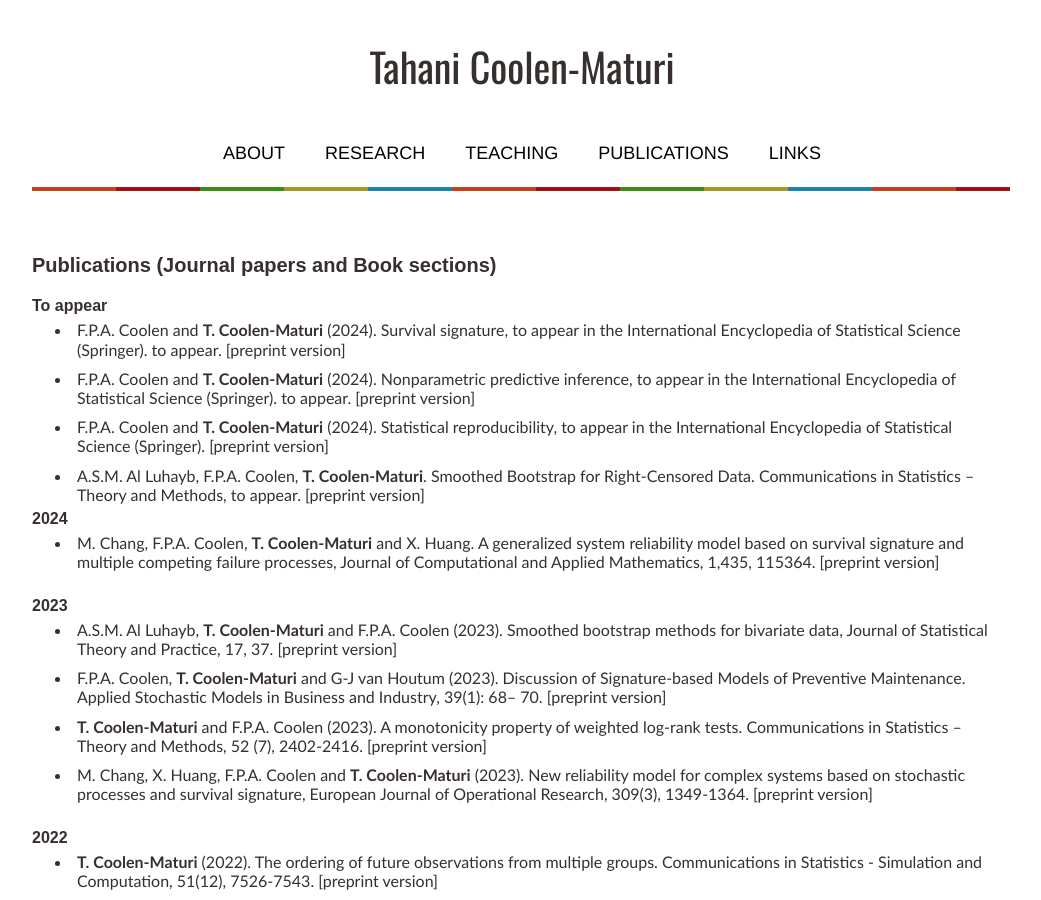
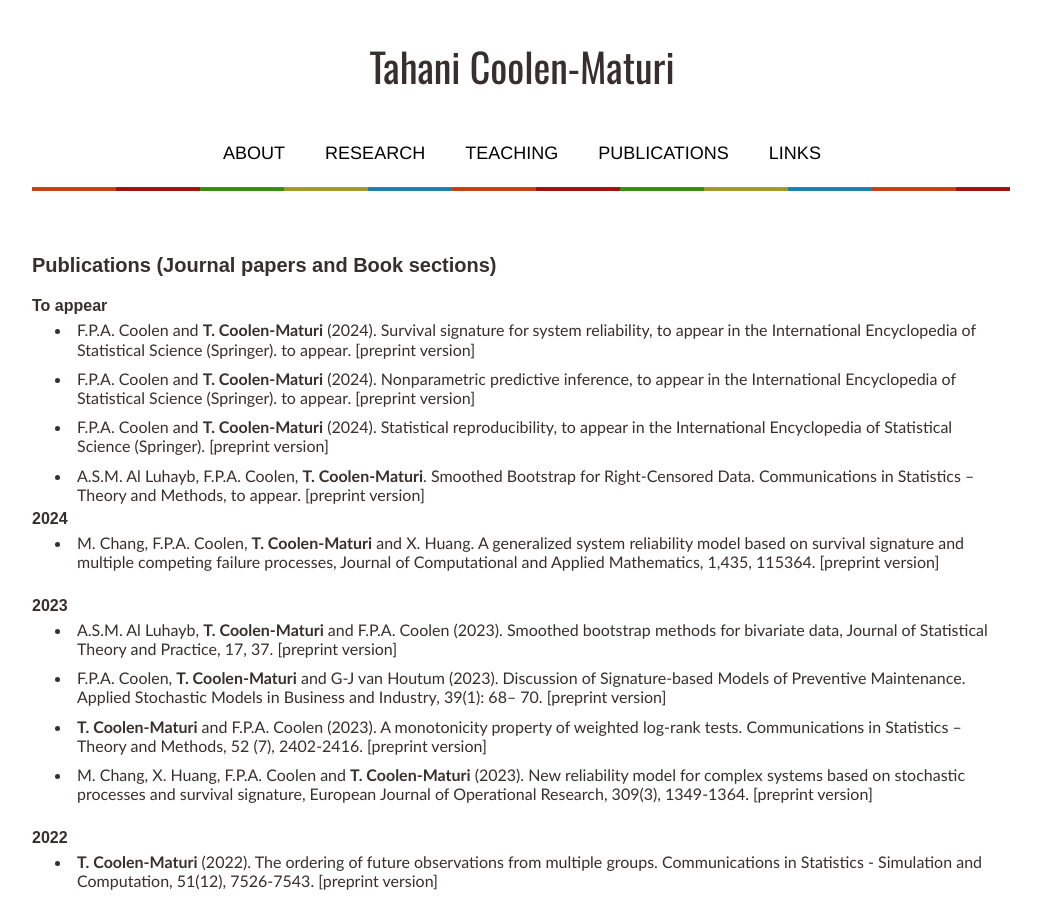
Before and after one commit to tmaturi/tahanimaturi, a Jekyll site: the page built from publications.md, in a window 1280 px wide and 900 px high. Shown: the whole window, without its empty margins (119-1160 px from the left). Built offline with Jekyll 4.4.1, drawn with Linux system fonts in a browser that asks for light colours; our own code applies the rules of GitHub Pages for plain Markdown files.

Commit message:
Update publications.md

```diff
--- a/publications.md
+++ b/publications.md
@@ -9,7 +9,7 @@
 ### To appear
 
 
-- F.P.A. Coolen and **T. Coolen-Maturi** (2024). Survival signature, to appear in the International Encyclopedia of Statistical Science (Springer). to appear. [[preprint version](pdfs/Encycl-SS-24.pdf){:target="_blank"}]
+- F.P.A. Coolen and **T. Coolen-Maturi** (2024). Survival signature for system reliability, to appear in the International Encyclopedia of Statistical Science (Springer). to appear. [[preprint version](pdfs/Encycl-SurvSign-24.pdf){:target="_blank"}]
 
 
 - F.P.A. Coolen and **T. Coolen-Maturi** (2024). Nonparametric predictive inference, to appear in the International Encyclopedia of Statistical Science (Springer). to appear. [[preprint version](pdfs/Encycl-NPI-24.pdf){:target="_blank"}]
```
